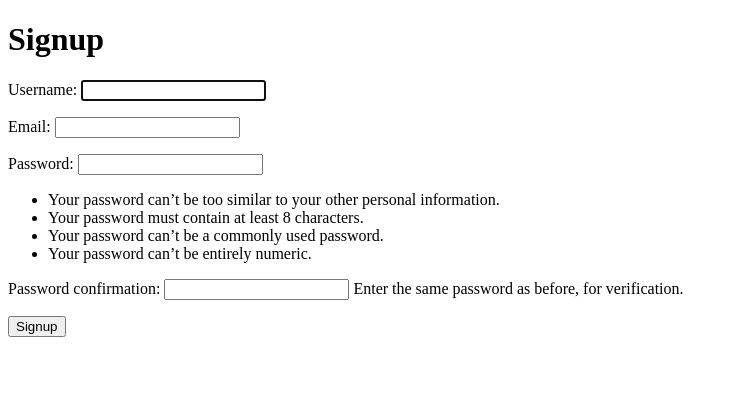
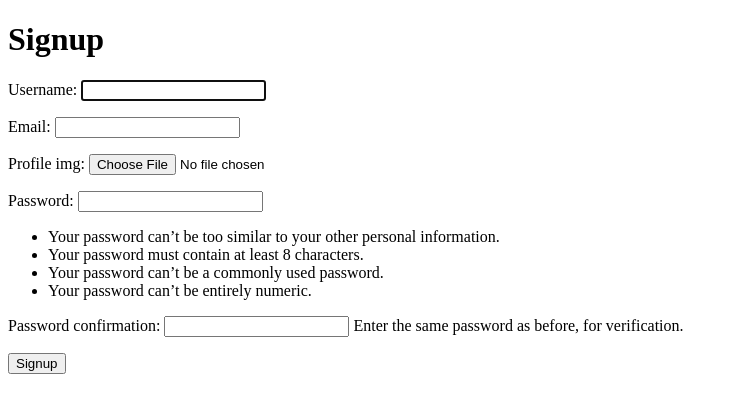
Before and after one commit to iblug/Movie_Review, a Django app: page /accounts/signup/ in a window 1280 px wide. Shown: the top 413 px of the page, without its empty margins (0-738 px from the left). Run offline with Django 3.2, Linux system fonts and the light colour scheme.

Commit message:
Add profile image filed

```diff
--- a/accounts/forms.py
+++ b/accounts/forms.py
@@ -13,11 +13,16 @@ class CustomUserCreationForm(UserCreationForm):
         )
     )
 
+    profile_img = forms.FileField(
+        required=False
+    )
+
     class Meta(UserCreationForm.Meta):
         model = get_user_model()
         fields = (
             'username',
             'email',
+            'profile_img',
             'password1',
             'password2',
         )
--- a/accounts/models.py
+++ b/accounts/models.py
@@ -4,4 +4,8 @@ from django.contrib.auth.models import AbstractUser
 
 # Create your models here.
 class User(AbstractUser):
+    def profile_img_path(instance, filename):
+        return f'img/{instance.username}/{filename}'
+
+    profile_img = models.ImageField(blank=True ,upload_to=profile_img_path)
     pass
--- a/accounts/templates/accounts/signup.html
+++ b/accounts/templates/accounts/signup.html
@@ -2,7 +2,7 @@
 
 {% block content %}
 <h1>Signup</h1>
-<form action="{% url 'accounts:signup' %}" method="POST">
+<form action="{% url 'accounts:signup' %}" method="POST" enctype="multipart/form-data">
   {% csrf_token %}
   {{ form.as_p }}
   <input type="submit" value="Signup">
--- a/accounts/views.py
+++ b/accounts/views.py
@@ -28,7 +28,7 @@ def signup(request):
     if request.user.is_authenticated:
         return redirect('reviews:index')
     if request.method == 'POST':
-        form = CustomUserCreationForm(request.POST)
+        form = CustomUserCreationForm(request.POST, request.FILES)
         if form.is_valid():
             user = form.save()
             auth_login(request, user)
```
Also changed, not shown: accounts/migrations/0002_user_profile_img.py (added).
